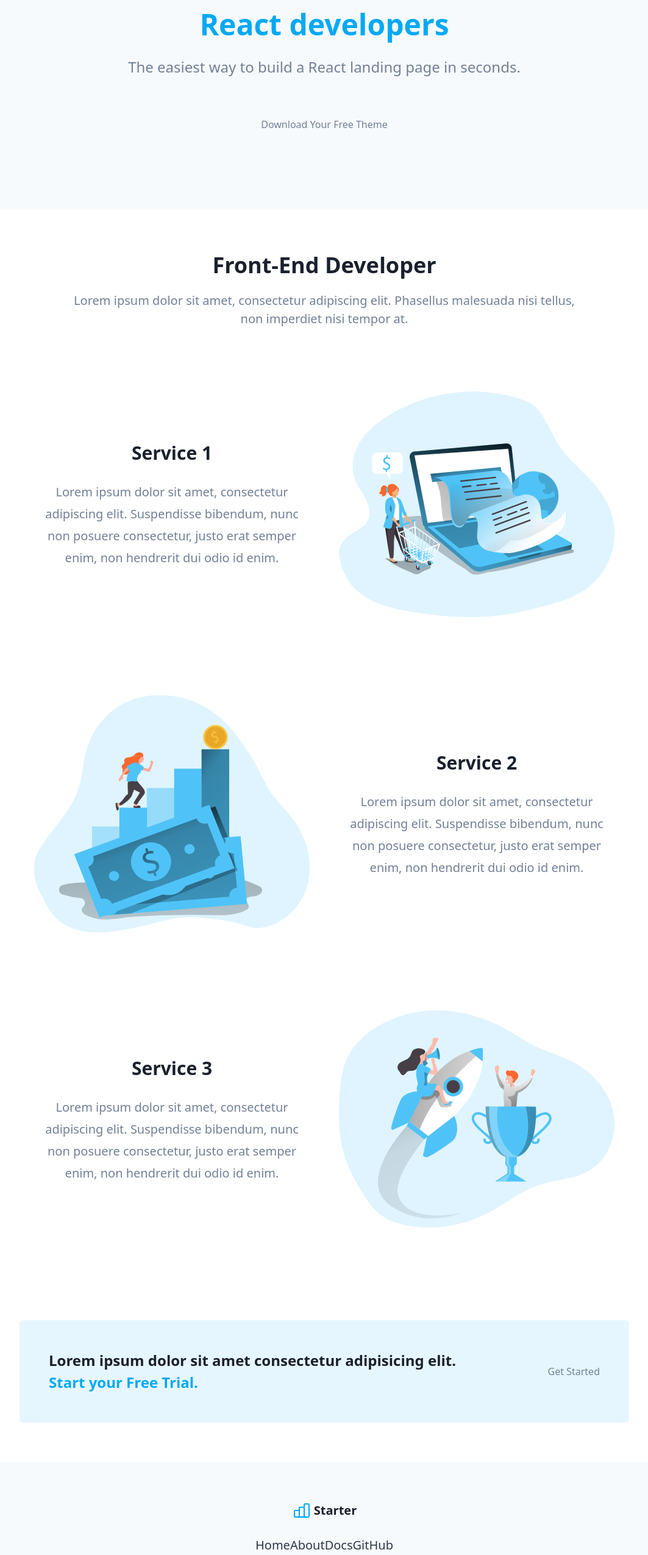
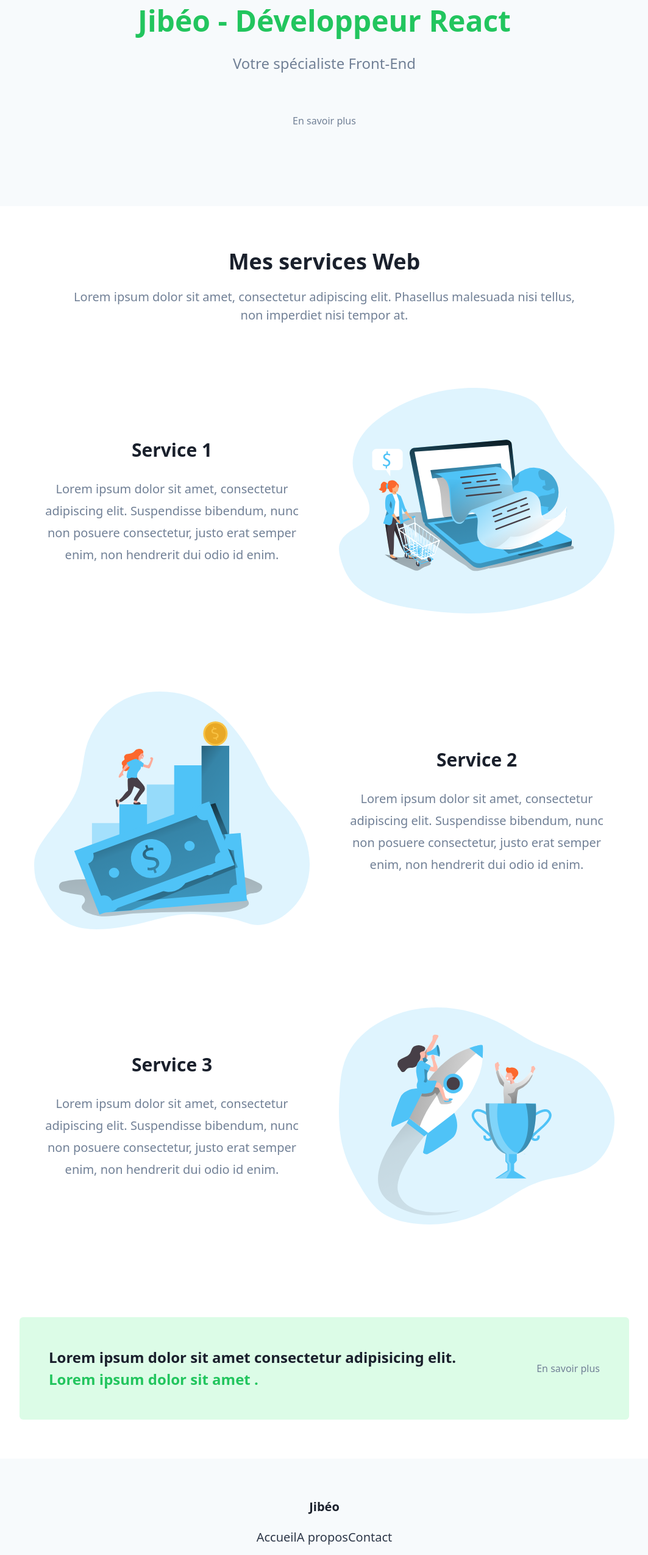
Before and after one commit to jibeo/nextjs-landingpage, a Next.js app: page / in a window 1280 px wide. Shown: the part 247-2797 px from the top of the page at 61% size, without its empty margins (108-1171 px from the left). Built offline with nearby package versions, Linux system fonts and the light colour scheme.

Commit message:
first commit

```diff
--- a/src/templates/Banner.tsx
+++ b/src/templates/Banner.tsx
@@ -8,10 +8,10 @@ const Banner = () => (
   <Section>
     <CTABanner
       title="Lorem ipsum dolor sit amet consectetur adipisicing elit."
-      subtitle="Start your Free Trial."
+      subtitle="Lorem ipsum dolor sit amet ."
       button={
-        <Link href="https://creativedesignsguru.com/category/nextjs/">
-          <Button>Get Started</Button>
+        <Link href="https://jibeo.fr">
+          <Button>En savoir plus</Button>
         </Link>
       }
     />
--- a/src/templates/Footer.tsx
+++ b/src/templates/Footer.tsx
@@ -57,18 +57,13 @@ const Footer = () => (
         }
       >
         <li>
-          <Link href="/">Home</Link>
+          <Link href="/">Accueil</Link>
         </li>
         <li>
-          <Link href="/">About</Link>
+          <Link href="/">A propos</Link>
         </li>
         <li>
-          <Link href="/">Docs</Link>
-        </li>
-        <li>
-          <Link href="https://github.com/ixartz/Next-JS-Landing-Page-Starter-Template">
-            GitHub
-          </Link>
+          <Link href="/">Contact</Link>
         </li>
       </CenteredFooter>
     </Section>
--- a/src/templates/Hero.tsx
+++ b/src/templates/Hero.tsx
@@ -12,12 +12,12 @@ const Hero = () => (
     <Section yPadding="py-6">
       <NavbarTwoColumns logo={<Logo xl />}>
         <li>
-          <Link href="https://github.com/ixartz/Next-JS-Landing-Page-Starter-Template">
+          <Link href="https://github.com/jibeo/nextjs-landingpage.git">
             GitHub
           </Link>
         </li>
         <li>
-          <Link href="/">Sign in</Link>
+          <Link href="/">Se connecter</Link>
         </li>
       </NavbarTwoColumns>
     </Section>
@@ -26,14 +26,14 @@ const Hero = () => (
       <HeroOneButton
         title={
           <>
-            {'The modern landing page for\n'}
-            <span className="text-primary-500">React developers</span>
+            {'Bienvenue \n'}
+            <span className="text-primary-500">Jibéo - Développeur React</span>
           </>
         }
-        description="The easiest way to build a React landing page in seconds."
+        description="Votre spécialiste Front-End"
         button={
           <Link href="https://creativedesignsguru.com/category/nextjs/">
-            <Button xl>Download Your Free Theme</Button>
+            <Button xl>En savoir plus</Button>
           </Link>
         }
       />
--- a/src/templates/Logo.tsx
+++ b/src/templates/Logo.tsx
@@ -12,24 +12,6 @@ const Logo = (props: ILogoProps) => {
 
   return (
     <span className={`inline-flex items-center text-gray-900 ${fontStyle}`}>
-      <svg
-        className="mr-1 stroke-current text-primary-500"
-        xmlns="http://www.w3.org/2000/svg"
-        width={size}
-        height={size}
-        viewBox="0 0 24 24"
-        strokeWidth="1.5"
-        fill="none"
-        strokeLinecap="round"
-        strokeLinejoin="round"
-      >
-        <path d="M0 0h24v24H0z" stroke="none" />
-        <rect x="3" y="12" width="6" height="8" rx="1" />
-        <rect x="9" y="8" width="6" height="12" rx="1" />
-        <rect x="15" y="4" width="6" height="16" rx="1" />
-        <path d="M4 20h14" />
-      </svg>
-
       {AppConfig.site_name}
     </span>
   );
--- a/src/templates/VerticalFeatures.tsx
+++ b/src/templates/VerticalFeatures.tsx
@@ -3,7 +3,7 @@ import { Section } from '../layout/Section';
 
 const VerticalFeatures = () => (
   <Section
-    title="Front-End Developer"
+    title="Mes services Web"
     description="Lorem ipsum dolor sit amet, consectetur adipiscing elit. Phasellus malesuada nisi tellus, non imperdiet nisi tempor at."
   >
     <VerticalFeatureRow
--- a/src/utils/AppConfig.ts
+++ b/src/utils/AppConfig.ts
@@ -1,6 +1,6 @@
 export const AppConfig = {
-  site_name: 'Starter',
-  title: 'Nextjs Starter',
-  description: 'Starter code for your Nextjs Boilerplate with Tailwind CSS',
-  locale: 'en',
+  site_name: 'Jibéo',
+  title: 'Nextjs Portfolio',
+  description: 'Portfolio crée avec React, Nextjs, Boilerplate et Tailwind CSS',
+  locale: 'fr',
 };
--- a/tailwind.config.js
+++ b/tailwind.config.js
@@ -16,15 +16,15 @@ module.exports = {
     extend: {
       colors: {
         primary: {
-          100: '#E6F6FE',
-          200: '#C0EAFC',
-          300: '#9ADDFB',
-          400: '#4FC3F7',
-          500: '#03A9F4',
-          600: '#0398DC',
-          700: '#026592',
-          800: '#014C6E',
-          900: '#013349',
+          100: '#dcfce7',
+          200: '#bbf7d0',
+          300: '#86efac',
+          400: '#4ade80',
+          500: '#22c55e',
+          600: '#16a34a',
+          700: '#15803d',
+          800: '#166534',
+          900: '#14532d',
         },
         gray: {
           100: '#f7fafc',
```
